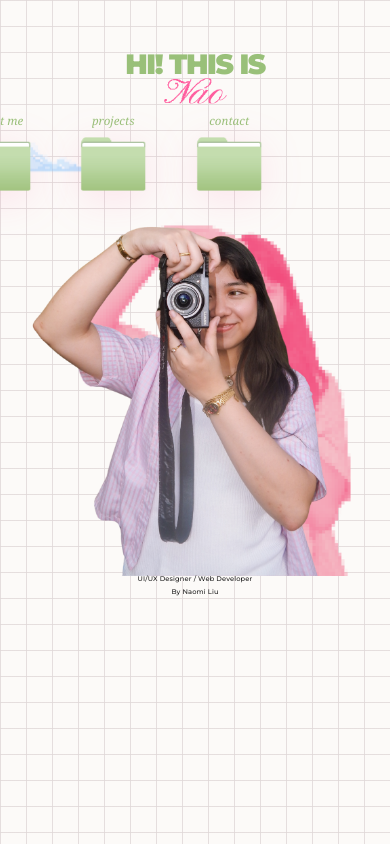
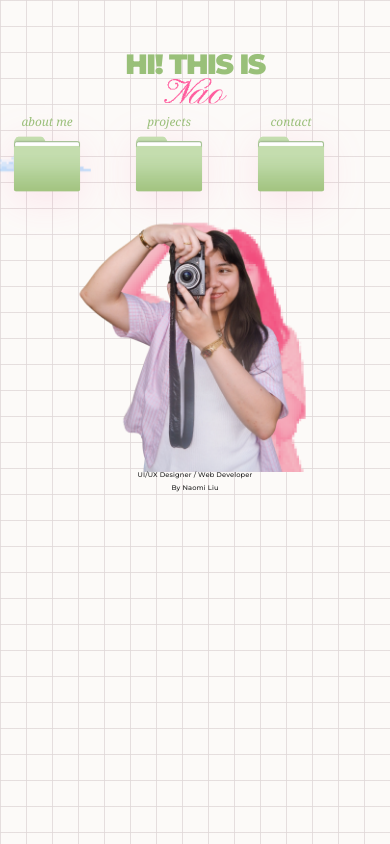
Before and after one commit to naomiesther/naofolio, a Next.js app: page / in a window 390 px wide. Built offline with nearby package versions, Linux system fonts and the light colour scheme.

Commit message:
Mobile: enforce stacking + reduce hero image size to fix phone overlap

```diff
--- a/src/app/globals.css
+++ b/src/app/globals.css
@@ -814,6 +814,93 @@ img {
     right: 0.5rem;
   }
 }
+
+  /* ====== Final mobile safety overrides (force stacking & image size) ======
+     Purpose: ensure the hero, folders, image, and footer stack correctly on
+     all mobile widths (<=767px) and override any earlier rules that conflict.
+  ======================================================================= */
+  @media (max-width: 767px) {
+    .landing-content {
+      display: flex !important;
+      flex-wrap: wrap !important;
+      justify-content: center !important;
+      align-items: flex-start !important;
+    }
+
+    .landing-bg-text-bg {
+      order: 1 !important;
+      width: 100% !important;
+      margin: 0 0 10px !important;
+      padding: 0 !important;
+      position: static !important;
+      transform: none !important;
+      text-align: center !important;
+    }
+
+    /* Place folders directly below the heading in a single row of 3 */
+    .folder-about,
+    .folder-projects,
+    .folder-contact {
+      position: static !important;
+      order: 2 !important;
+      flex: 0 0 33.3333% !important;
+      width: 33.3333% !important;
+      max-width: none !important;
+      margin: 0 !important;
+      padding: 0 !important;
+      left: auto !important;
+      right: auto !important;
+      top: auto !important;
+      bottom: auto !important;
+      transform: none !important;
+      animation: none !important;
+      display: flex !important;
+      justify-content: center !important;
+      align-items: flex-start !important;
+    }
+
+    .floating-folder {
+      width: 100% !important;
+      display: flex !important;
+      justify-content: center !important;
+      touch-action: manipulation !important;
+      -webkit-tap-highlight-color: transparent !important;
+    }
+
+    .floating-folder-inner {
+      gap: 0.08rem !important;
+    }
+
+    .floating-folder img {
+      width: clamp(70px, 18vw, 96px) !important;
+      max-width: 100% !important;
+    }
+
+    .floating-folder p {
+      font-size: 0.74rem !important;
+    }
+
+    /* Ensure tap only scales (no rotation) */
+    .floating-folder:active { transform: none !important; }
+    .floating-folder:active .floating-folder-inner { animation: folderClickMobile 180ms ease-out !important; }
+
+    /* Reduce main image so it doesn't dominate the viewport on phones */
+    .landing-image {
+      order: 5 !important;
+      position: relative !important;
+      width: min(62vw, 260px) !important;
+      min-width: 0 !important;
+      max-width: 260px !important;
+      margin: 0.35rem auto 0 !important;
+      left: auto !important;
+      bottom: auto !important;
+      transform: none !important;
+      z-index: 6 !important;
+    }
+
+    /* Slightly smaller grid so decorations don't push content */
+    .grid-background { background-size: 26px 26px !important; }
+  }
 
 @keyframes folderClickMobile {
   0% {
```
